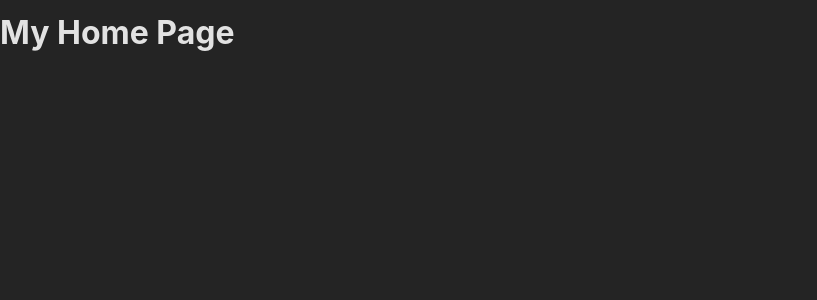
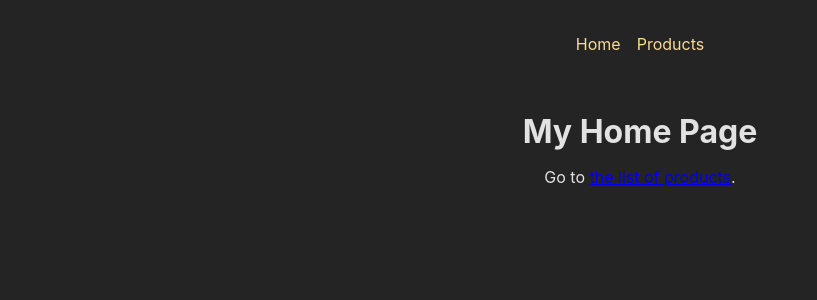
Before and after one commit to BanderMohammed2000/React-Router, a React (Create React App) app: page / in a window 1280 px wide. Shown: the top 300 px of the page, without its empty margins (0-817 px from the left). Built offline with nearby package versions, Linux system fonts and the light colour scheme.

Commit message:
Layouts & Nested Routes

```diff
--- /dev/null
+++ b/src/components/MainNavigation.js
@@ -0,0 +1,22 @@
+import { Link } from "react-router-dom";
+
+import classes from "./MainNavigation.module.css";
+
+function MainNavigation() {
+  return (
+    <header className={classes.header}>
+      <nav>
+        <ul className={classes.list}>
+          <li>
+            <Link to="/">Home</Link>
+          </li>
+          <li>
+            <Link to="/products">Products</Link>
+          </li>
+        </ul>
+      </nav>
+    </header>
+  );
+}
+
+export default MainNavigation;
--- /dev/null
+++ b/src/components/MainNavigation.module.css
@@ -0,0 +1,23 @@
+.header {
+  max-width: 60rem;
+  margin: auto;
+  padding: 2rem;
+  display: flex;
+  justify-content: center;
+}
+
+.list {
+  display: flex;
+  gap: 1rem;
+}
+
+.list a {
+  text-decoration: none;
+  color: var(--color-primary-400);
+}
+
+.list a:hover,
+.list a.active {
+  color: var(--color-primary-800);
+  text-decoration: underline;
+}
--- a/src/pages/Home.js
+++ b/src/pages/Home.js
@@ -1,5 +1,14 @@
+import { Link } from "react-router-dom";
+
 function HomePage() {
-  return <h1>My Home Page</h1>;
+  return (
+    <>
+      <h1>My Home Page</h1>
+      <p>
+        Go to <Link to="/products">the list of products</Link>.
+      </p>
+    </>
+  );
 }
 
 export default HomePage;
--- /dev/null
+++ b/src/pages/Root.js
@@ -0,0 +1,18 @@
+import { Outlet } from "react-router-dom";
+
+import MainNavigation from "../components/MainNavigation";
+import classes from "./Root.module.css";
+
+function RootLayout() {
+  return (
+    <>
+      <MainNavigation />
+      <main className={classes.content}>
+        {/* Outlet: نضعها لعرض عناصر الابناء */}
+        <Outlet />
+      </main>
+    </>
+  );
+}
+
+export default RootLayout;
--- /dev/null
+++ b/src/pages/Root.module.css
@@ -0,0 +1,4 @@
+.content {
+  margin: 2rem auto;
+  text-align: center;
+}
```
Also changed, not shown: src/App.js (+24 -3 lines).
